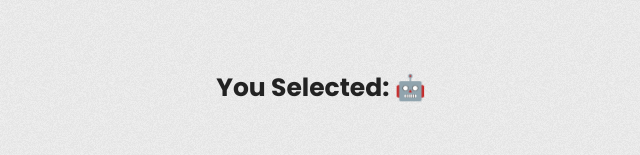
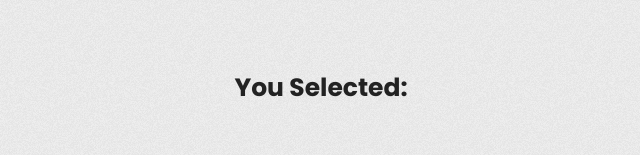
Before and after one commit to hiMRK/higher-lower, a React (Create React App) app: page / in a window 1280 px wide. Shown: the part 436-591 px from the top of the page, without its empty margins (319-959 px from the left). Built offline with nearby package versions, Linux system fonts and the light colour scheme.

Commit message:
Check prevNumber State

```diff
--- a/src/App.js
+++ b/src/App.js
@@ -4,7 +4,7 @@ import './app.scss';
 
 const App = () => {
   const [randomNumber, setRandomNumber] = useState('🤠');
-  const [userChoice, setUserChoice] = useState('🤖');
+  const [userChoice, setUserChoice] = useState('');
   const getRandomNumber = (e) => {
     setRandomNumber(random(1, 20));
     (e.target.id === 'higher') ? setUserChoice('higher') : setUserChoice('lower');
@@ -16,7 +16,7 @@ const App = () => {
     useEffect(() => {
       REF.current = value;
     });
-    return REF.current;
+    console.log(REF.current);
   };
   const prevNumber = usePrevious(randomNumber);
 
```
